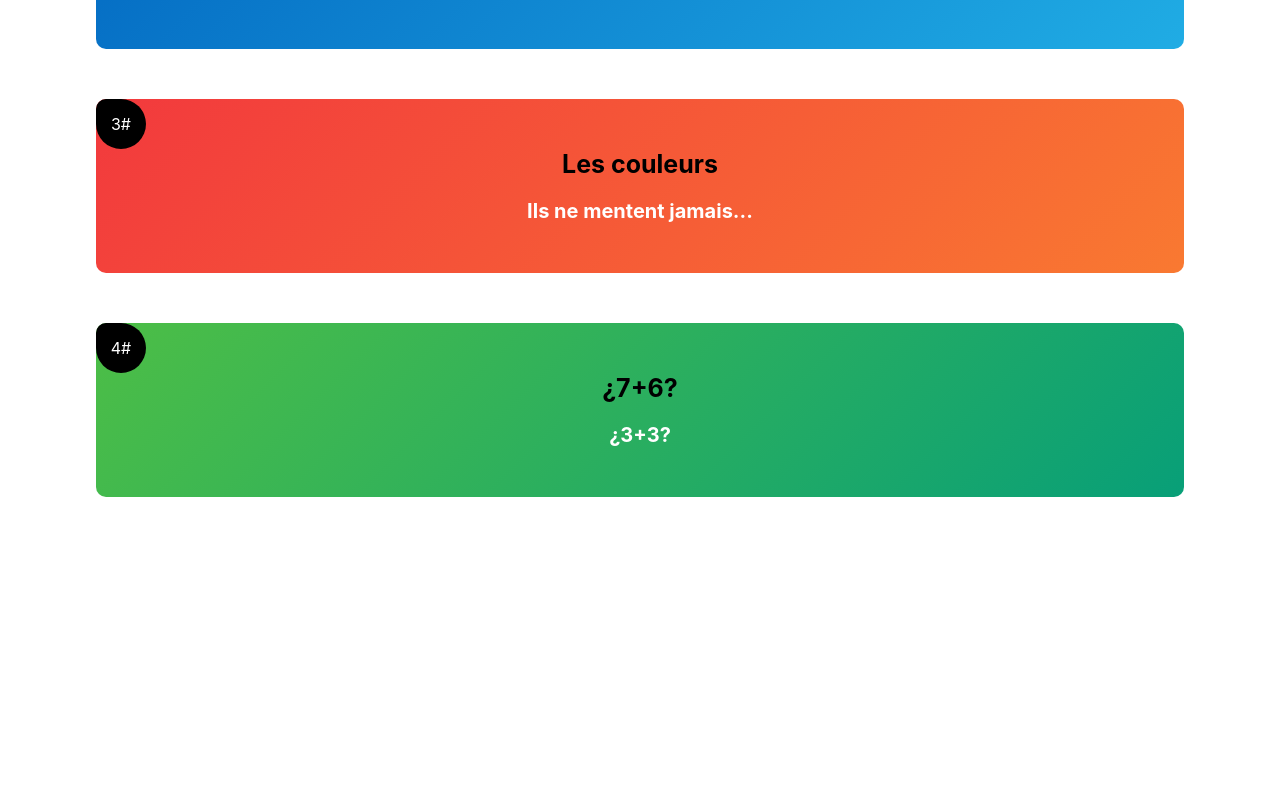
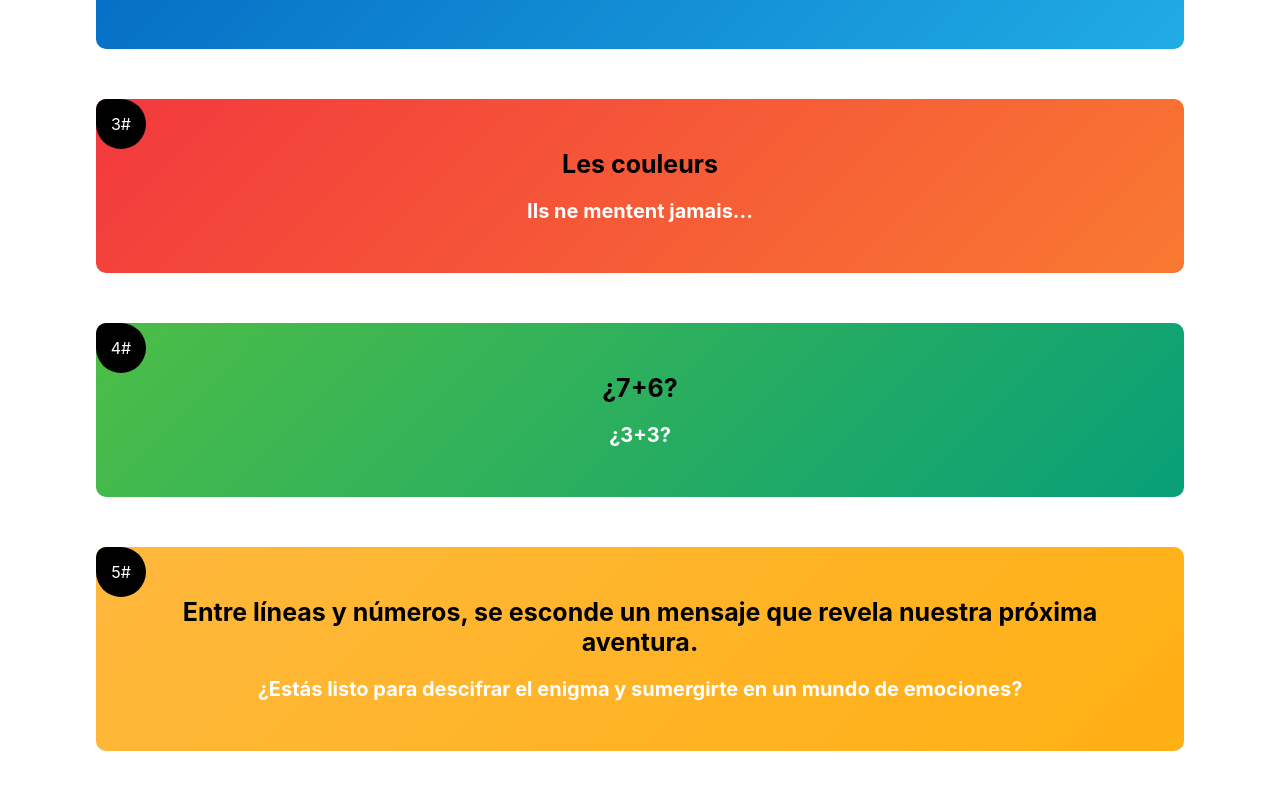
Before and after one commit to FMS16/flor_dos, a React (Create React App) app: page / in a window 1280 px wide. Shown: the part 399-1188 px from the top of the page. Before the commit the page ends 946 px from the top, so only its background shows below. Built offline with nearby package versions, Linux system fonts and the light colour scheme.

Commit message:
Six commit

```diff
--- a/src/App.css
+++ b/src/App.css
@@ -69,8 +69,8 @@
 }
 
 
-.pista-cuatro{
-
+#pista-cinco{
+  background: linear-gradient(135deg, #ffb83d, #ffb013);
 }
 
 .form select, .form input{
--- a/src/components/Main.js
+++ b/src/components/Main.js
@@ -35,6 +35,13 @@ const Main = () => {
                         <h2>¿3+3?</h2>
                     </div>
                 </div>
+                <div className='pista' id='pista-cinco'>
+                    <p>5#</p>
+                    <div className='pista-contenido'>
+                        <h1>Entre líneas y números, se esconde un mensaje que revela nuestra próxima aventura.</h1>
+                        <h2>¿Estás listo para descifrar el enigma y sumergirte en un mundo de emociones?</h2>
+                    </div>
+                </div>
                {/*  <div className='pista orange' id='pista-cuatro'>
                     <p>5#</p>
                     <div className='pista-contenido'>
```
